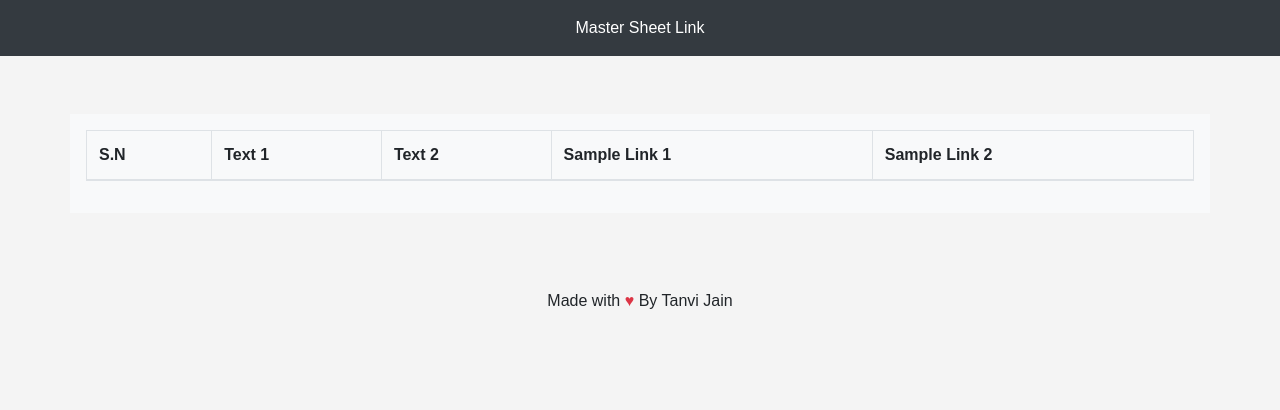
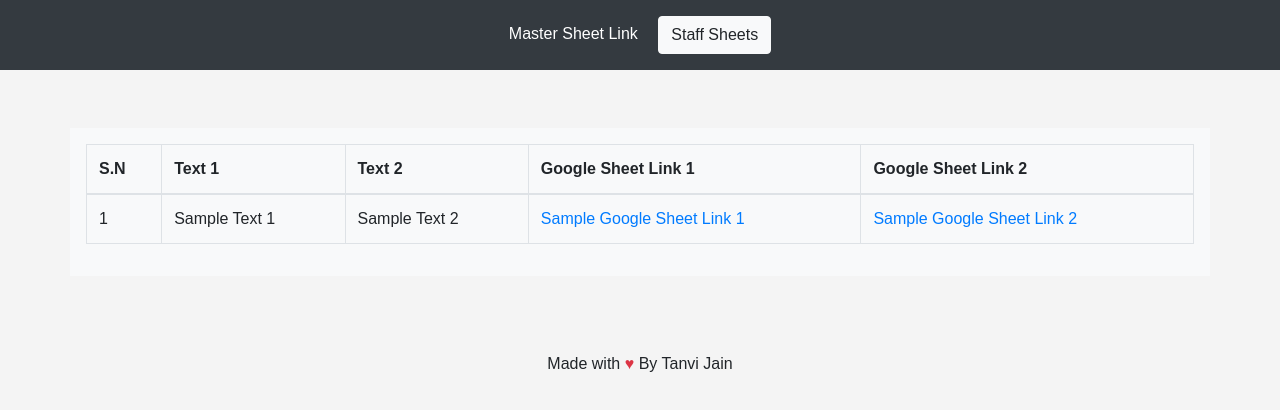
Before and after one commit to Realbatra/Jain01, a plain HTML site: page main.html in a window 1280 px wide. Drawn offline with nearby package versions, Linux system fonts and the light colour scheme.

Commit message:
Update main.html

```diff
--- a/main.html
+++ b/main.html
@@ -3,14 +3,14 @@
 <head>
     <meta charset="UTF-8">
     <meta name="viewport" content="width=device-width, initial-scale=1.0">
-    <title>4 Column Website</title>
+    <title>Main Page</title>
     <link href="https://maxcdn.bootstrapcdn.com/bootstrap/4.5.2/css/bootstrap.min.css" rel="stylesheet">
     <link rel="stylesheet" href="styles.css">
-    <script src="script.js" defer></script>
 </head>
 <body>
     <header class="bg-dark text-white text-center py-3">
         <a href="#" id="masterSheetLink" class="text-white">Master Sheet Link</a>
+        <button class="btn btn-light ml-3" onclick="window.location.href='staff.html'">Staff Sheets</button>
     </header>
     <main class="container mt-5">
         <div class="row">
@@ -21,13 +21,20 @@
                             <th>S.N</th>
                             <th>Text 1</th>
                             <th>Text 2</th>
-                            <th>Sample Link 1</th>
-                            <th>Sample Link 2</th>
+                            <th>Google Sheet Link 1</th>
+                            <th>Google Sheet Link 2</th>
                         </tr>
                     </thead>
                     <tbody>
                         <!-- Sample rows for visualization -->
-                        <!-- ... Your rows here ... -->
+                        <tr>
+                            <td>1</td>
+                            <td>Sample Text 1</td>
+                            <td>Sample Text 2</td>
+                            <td><a href="#">Sample Google Sheet Link 1</a></td>
+                            <td><a href="#">Sample Google Sheet Link 2</a></td>
+                        </tr>
+                        <!-- ... Additional rows can be added here ... -->
                     </tbody>
                 </table>
             </div>
@@ -39,5 +46,6 @@
     <script src="https://ajax.googleapis.com/ajax/libs/jquery/3.5.1/jquery.min.js"></script>
     <script src="https://cdnjs.cloudflare.com/ajax/libs/popper.js/1.16.0/umd/popper.min.js"></script>
     <script src="https://maxcdn.bootstrapcdn.com/bootstrap/4.5.2/js/bootstrap.min.js"></script>
+    <script src="script.js"></script>
 </body>
 </html>
```
